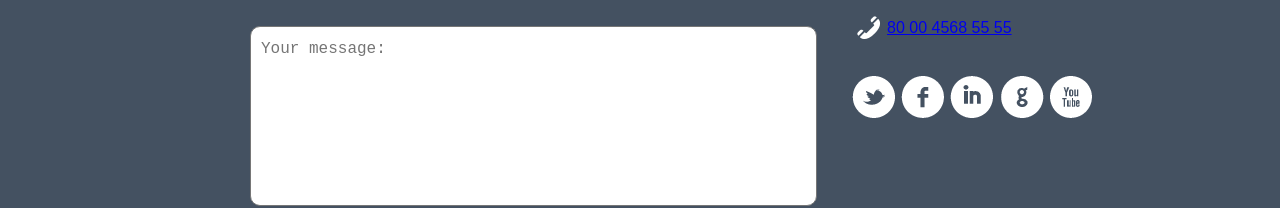
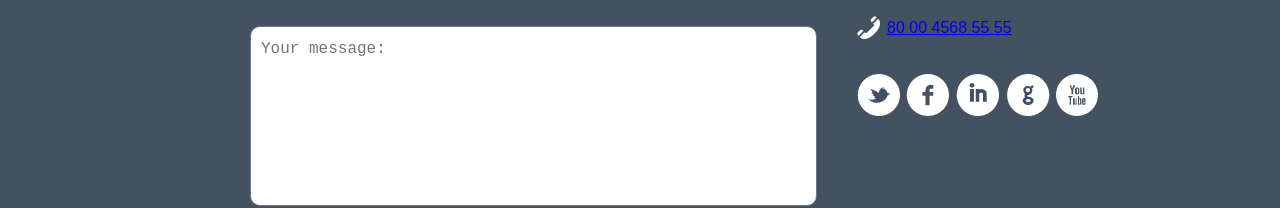
Before and after one commit to mr-panda-13/FirstProject, a plain HTML site: page index.html in a window 1280 px wide. Shown: the part 2839-3047 px from the top of the page. Drawn offline with Linux system fonts and the light colour scheme.

Commit message:
Modified index.html and style.css.

```diff
--- a/index.html
+++ b/index.html
@@ -253,8 +253,13 @@
                         href="http://www.icq.com/whitepages/cmd.php?uin=UIN&action=message">279679659</a></li>
                 <li class="footer-contacts-list-item-email"><a href="mailto:vlad@webref.ru">psdhtmlcss@mail.ru</a></li>
                 <li class="footer-contacts-list-item-phone"><a href="tel:80 00 4568 55 55">80 00 4568 55 55</a></li>
-                <a class="social-buttons-link" href="#"><img class="social-buttons" src="img/social_buttons_338.png"
-                        alt="social-buttons"></a>
+                <ul class="social-links-list">
+                    <li class="social-links-list-item"><a class="link twitter" href="#"></a></li>
+                    <li class="social-links-list-item"><a class="link facebook" href="#"></a></li>
+                    <li class="social-links-list-item"><a class="link linkedin" href="#"></a></li>
+                    <li class="social-links-list-item"><a class="link google" href="#"></a></li>
+                    <li class="social-links-list-item"><a class="link youtube" href="#"></a></li>
+                </ul>
             </ul>
         </div>
     </footer>
--- a/style/style.css
+++ b/style/style.css
@@ -347,6 +347,9 @@ input::placeholder{
     color: #445162;
     margin: 20px 0 0 430px;
 }
+.button:hover{
+    opacity: 0.7;
+}
 .button:active{
     background-color: #445162;
     color: #fff;
@@ -423,8 +426,34 @@ input::placeholder{
     top: 0;
     left: -30px;
 }
-.social-buttons{
-    margin: 36px 0 0 35px;
+.social-links-list{
+    padding: 0;
+    list-style-type: none;
+    display: flex;
+    margin: 30px 0 0 35px;
+}
+.social-links-list-item .link{
+    width: 50px;
+    height: 50px;
+    display: block;
+    background: url(../img/social_buttons_338.png);
+    background-repeat: no-repeat;
+    background-position: 5px;
+}
+.social-links-list-item:hover{
+    opacity: 0.7;
+}
+.social-links-list-item .facebook{
+    background-position: -45px;
+}
+.social-links-list-item .linkedin{
+    background-position: -94px;
+}
+.social-links-list-item .google{
+    background-position: -144px;
+}
+.social-links-list-item .youtube{
+    background-position: -194px;
 }
 .footer-copy{
     width: 100%;
```
Also changed, not shown: style/twitter-brands.svg (added).
